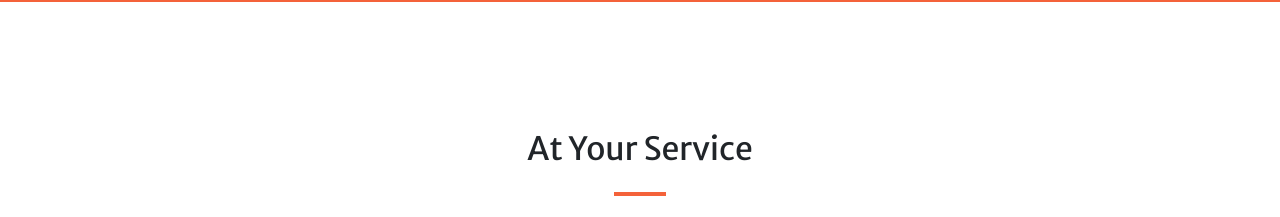
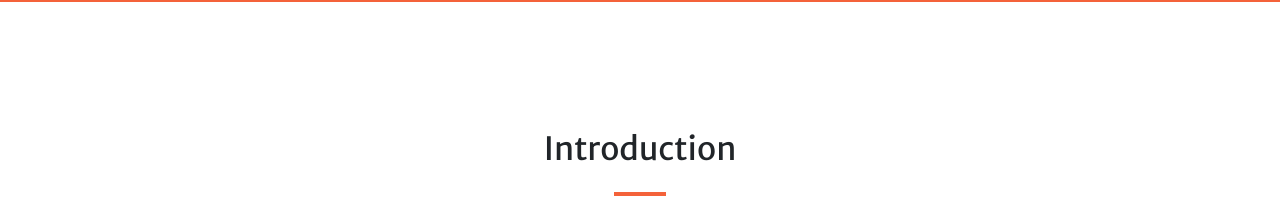
Before and after one commit to Srivijayaraghav-S/google, a plain HTML site: page index.html in a window 1280 px wide. Shown: the part 1300-1517 px from the top of the page. Drawn offline with nearby package versions, Linux system fonts and the light colour scheme; some packages are replaced by stand-ins of ours; a script that the page names is missing.

Commit message:
Update index.html

```diff
--- a/index.html
+++ b/index.html
@@ -65,7 +65,7 @@
         <!-- Services-->
         <section class="page-section" id="services">
             <div class="container px-4 px-lg-5">
-                <h2 class="text-center mt-0">At Your Service</h2>
+                <h2 class="text-center mt-0">Introduction</h2>
                 <hr class="divider" />
                 <div class="row gx-4 gx-lg-5">
                     <div class="col-lg-3 col-md-6 text-center">
```
